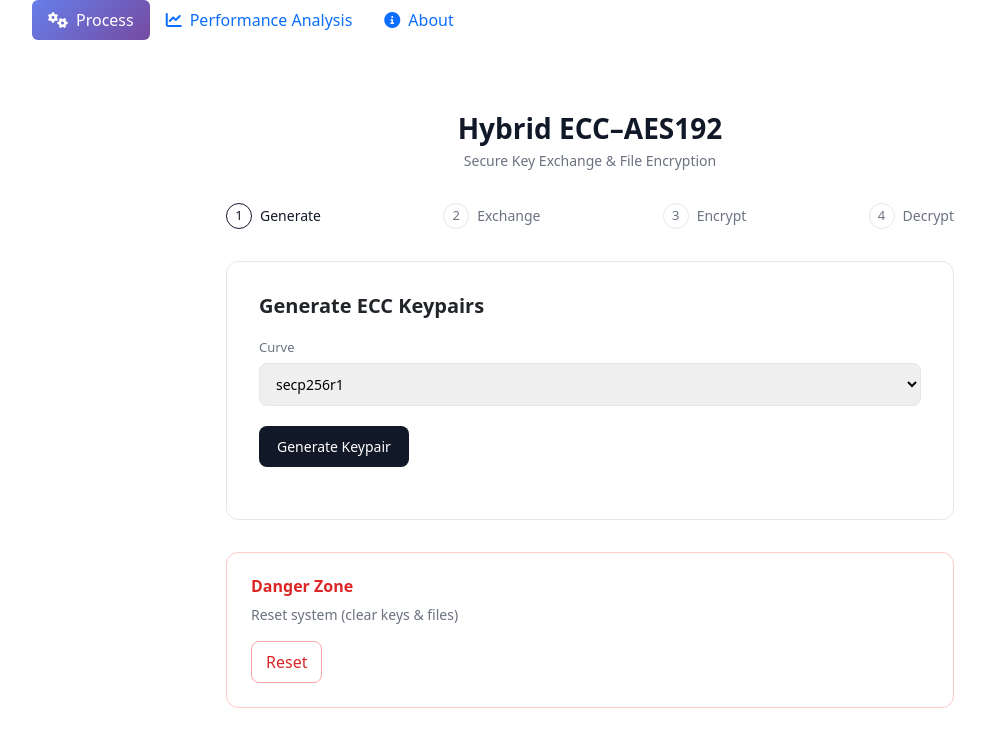
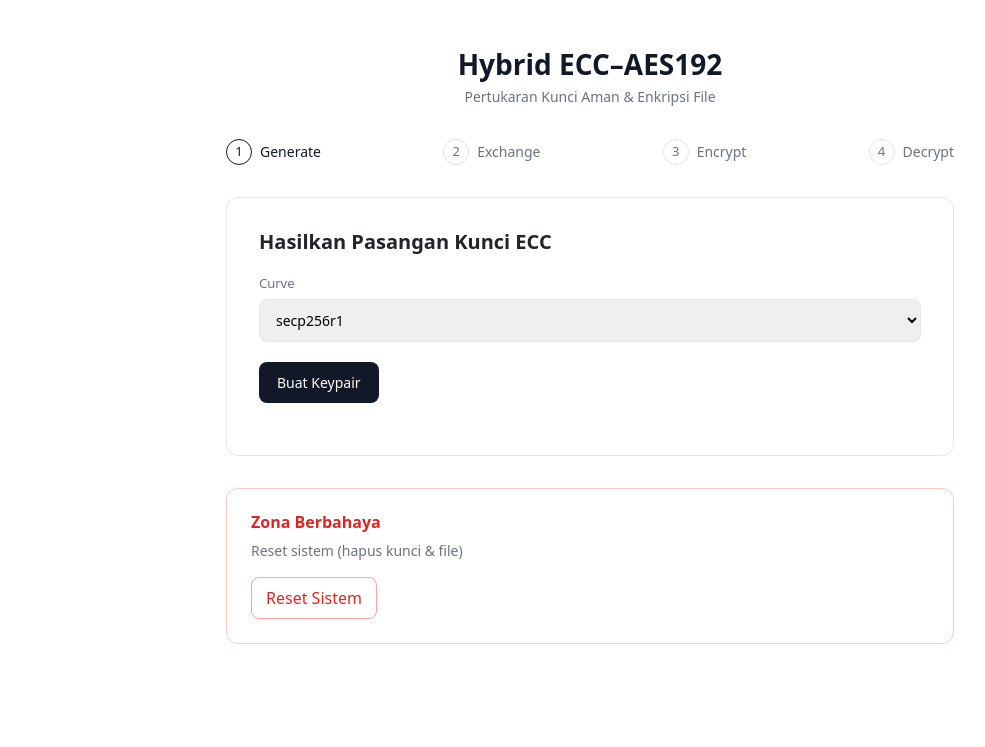
Before and after one commit to edoardo-joseph-s/Hybrid-ECC-AES192-Secure-Key-Exchange-File-Encryption-Web-Based-, a Flask app: page / in a window 1280 px wide. Shown: the top 747 px of the page, without its empty margins (50-1035 px from the left). Run offline with Flask 3, Linux system fonts and the light colour scheme.

Commit message:
feat: hapus navbar

```diff
--- a/static/js/main.js
+++ b/static/js/main.js
@@ -56,7 +56,7 @@ function displayPerformanceStats(stats) {
             <div class="card text-center">
                 <div class="card-body">
                     <h5 class="card-title text-info">${stats.encryption_count}</h5>
-                    <p class="card-text">Encryptions</p>
+                    <p class="card-text">Enkripsi</p>
                 </div>
             </div>
         </div>
@@ -64,7 +64,7 @@ function displayPerformanceStats(stats) {
             <div class="card text-center">
                 <div class="card-body">
                     <h5 class="card-title text-warning">${stats.decryption_count}</h5>
-                    <p class="card-text">Decryptions</p>
+                    <p class="card-text">Dekripsi</p>
                 </div>
             </div>
         </div>
@@ -84,9 +84,9 @@ function displayPerformanceLogs(logs) {
         } else if (log.operation.includes('Key Exchange')) {
             details = `Alice: ${log.alice_time.toFixed(6)}s, Bob: ${log.bob_time.toFixed(6)}s`;
         } else if (log.operation.includes('Encryption')) {
-            details = `Time: ${log.encryption_time.toFixed(6)}s, Size: ${log.original_size} bytes`;
+            details = `Waktu: ${log.encryption_time.toFixed(6)}s, Ukuran: ${log.original_size} bytes`;
         } else if (log.operation.includes('Decryption')) {
-            details = `Time: ${log.decryption_time.toFixed(6)}s, Size: ${log.decrypted_size} bytes`;
+            details = `Waktu: ${log.decryption_time.toFixed(6)}s, Ukuran: ${log.decrypted_size} bytes`;
         }
 
         logsHtml += `
--- a/static/js/process.js
+++ b/static/js/process.js
@@ -49,8 +49,8 @@ async function generateKeys() {
 
             const resultsDiv = document.getElementById('keyResults');
             resultsDiv.innerHTML = `
-                <div class="process-success">✓ Alice Public Key generated</div>
-                <div class="process-success">✓ Bob Public Key generated</div>
+                <div class="process-success">✓ Kunci Publik Alice dibuat</div>
+                <div class="process-success">✓ Kunci Publik Bob dibuat</div>
                 <div style="margin-top: 12px; font-size: 12px; color: var(--muted);">
                     Generation time: ${result.total_generation_time.toFixed(4)}s
                 </div>
@@ -78,7 +78,7 @@ async function generateKeys() {
         `;
     } finally {
         btn.disabled = false;
-        btn.textContent = 'Generate Keypair';
+        btn.textContent = 'Buat Keypair';
     }
 }
 
@@ -133,13 +133,13 @@ async function encryptFile() {
     const file = fileInput.files[0];
 
     if (!file) {
-        alert('Please select a file to encrypt');
+        alert('Silakan pilih file untuk dienkripsi');
         return;
     }
 
     const btn = document.getElementById('encryptBtn');
     btn.disabled = true;
-    btn.textContent = 'Encrypting...';
+    btn.textContent = 'Sedang mengenkripsi...';
 
     try {
         const formData = new FormData();
@@ -156,17 +156,17 @@ async function encryptFile() {
         if (result.success) {
             const resultsDiv = document.getElementById('encryptResults');
             resultsDiv.innerHTML = `
-                <div class="process-success">✓ File encrypted successfully</div>
+                <div class="process-success">✓ File berhasil dienkripsi</div>
                 <div style="margin-top: 12px; font-size: 12px; color: var(--muted);">
                     Original: ${result.original_filename}<br>
-                    Encrypted: ${result.encrypted_filename}<br>
+                    Terenkripsi: ${result.encrypted_filename}<br>
                     Algorithm: ${result.algorithm}<br>
                     Size increase: ${result.size_increase_percent.toFixed(2)}%<br>
                     Time: ${result.encryption_time.toFixed(4)}s
                 </div>
                 <button class="process-button" style="margin-top: 12px; padding: 6px 12px; font-size: 12px;"
                         onclick="window.open('/download_file/${result.encrypted_filename}', '_blank')">
-                    Download Encrypted File
+                    Unduh File Terenkripsi
                 </button>
             `;
 
@@ -185,7 +185,7 @@ async function encryptFile() {
         `;
     } finally {
         btn.disabled = false;
-        btn.textContent = 'Encrypt File';
+        btn.textContent = 'Enkripsi File';
     }
 }
 
@@ -194,13 +194,13 @@ async function decryptFile() {
     const file = fileInput.files[0];
 
     if (!file) {
-        alert('Please select a file to decrypt');
+        alert('Silakan pilih file untuk didekripsi');
         return;
     }
 
     const btn = document.getElementById('decryptBtn');
     btn.disabled = true;
-    btn.textContent = 'Decrypting...';
+    btn.textContent = 'Sedang mendekripsi...';
 
     try {
         const formData = new FormData();
@@ -216,15 +216,15 @@ async function decryptFile() {
         if (result.success) {
             const resultsDiv = document.getElementById('decryptResults');
             resultsDiv.innerHTML = `
-                <div class="process-success">✓ File decrypted successfully</div>
+                <div class="process-success">✓ File berhasil didekripsi</div>
                 <div style="margin-top: 12px; font-size: 12px; color: var(--muted);">
-                    Encrypted: ${result.original_encrypted_filename}<br>
-                    Decrypted: ${result.decrypted_filename}<br>
+                    Terenkripsi: ${result.original_encrypted_filename}<br>
+                    Didekripsi: ${result.decrypted_filename}<br>
                     Time: ${result.decryption_time.toFixed(4)}s
                 </div>
                 <button class="process-button" style="margin-top: 12px; padding: 6px 12px; font-size: 12px;"
                         onclick="window.open('/download_file/${result.decrypted_filename}', '_blank')">
-                    Download Decrypted File
+                    Unduh File Didekripsi
                 </button>
             `;
         } else {
@@ -238,7 +238,7 @@ async function decryptFile() {
         `;
     } finally {
         btn.disabled = false;
-        btn.textContent = 'Decrypt File';
+        btn.textContent = 'Dekripsi File';
     }
 }
 
@@ -265,8 +265,8 @@ async function resetSystem() {
             document.getElementById('decryptResults').innerHTML = '';
 
             // Reset key display
-            document.getElementById('alicePubKey').textContent = 'Not generated';
-            document.getElementById('bobPubKey').textContent = 'Not generated';
+            document.getElementById('alicePubKey').textContent = 'Belum dibuat';
+            document.getElementById('bobPubKey').textContent = 'Belum dibuat';
 
             // Disable buttons
             document.getElementById('keyExchangeBtn').disabled = true;
--- a/templates/index.html
+++ b/templates/index.html
@@ -3,7 +3,7 @@
 <head>
     <meta charset="UTF-8">
     <meta name="viewport" content="width=device-width, initial-scale=1.0">
-    <title>Hybrid ECC-AES192: Secure Key Exchange & File Encryption</title>
+    <title>Hybrid ECC-AES192: Pertukaran Kunci Aman & Enkripsi File</title>
     <link href="https://cdn.jsdelivr.net/npm/bootstrap@5.3.0/dist/css/bootstrap.min.css" rel="stylesheet">
     <link href="https://cdnjs.cloudflare.com/ajax/libs/font-awesome/6.0.0/css/all.min.css" rel="stylesheet">
     <link rel="stylesheet" href="{{ url_for('static', filename='css/main.css') }}">
@@ -13,24 +13,8 @@
     </div>
 
     <div class="container">
-        <!-- Navigation Tabs -->
-        <ul class="nav nav-pills mb-4" id="mainTabs" role="tablist">
-            <li class="nav-item" role="presentation">
-                <button class="nav-link active" id="process-tab" data-bs-toggle="tab" data-bs-target="#process" type="button" role="tab">
-                    <i class="fas fa-cogs me-2"></i>Process
-                </button>
-            </li>
-            <li class="nav-item" role="presentation">
-                <button class="nav-link" id="analysis-tab" data-bs-toggle="tab" data-bs-target="#analysis" type="button" role="tab">
-                    <i class="fas fa-chart-line me-2"></i>Performance Analysis
-                </button>
-            </li>
-            <li class="nav-item" role="presentation">
-                <button class="nav-link" id="about-tab" data-bs-toggle="tab" data-bs-target="#about" type="button" role="tab">
-                    <i class="fas fa-info-circle me-2"></i>About
-                </button>
-            </li>
-        </ul>
+        <!-- Navigation Tabs removed -->
+
 
         <!-- Tab Content -->
         <div class="tab-content" id="mainTabContent">
@@ -40,7 +24,7 @@
                     <!-- HEADER -->
                     <header class="process-header">
                         <h1>Hybrid ECC–AES192</h1>
-                        <p>Secure Key Exchange & File Encryption</p>
+                        <p>Pertukaran Kunci Aman & Enkripsi File</p>
                     </header>
 
                     <!-- STEPPER -->
@@ -62,7 +46,7 @@
                     <!-- STEP 1: GENERATE KEYS -->
                     <div class="step-content active" id="step1">
                         <div class="process-card">
-                            <h2>Generate ECC Keypairs</h2>
+                            <h2>Hasilkan Pasangan Kunci ECC</h2>
 
                             <label class="process-label">Curve</label>
                             <select class="process-select">
@@ -70,7 +54,7 @@
                             </select>
 
                             <button class="process-button" onclick="generateKeys()" id="generateKeysBtn">
-                                Generate Keypair
+                                Buat Keypair
                             </button>
 
                             <div class="process-result" id="keyResults"></div>
@@ -80,12 +64,12 @@
                     <!-- STEP 2: KEY EXCHANGE -->
                     <div class="step-content" id="step2">
                         <div class="process-card">
-                            <h2>ECDH Key Exchange</h2>
+                            <h2>Pertukaran Kunci ECDH</h2>
 
-                            <label class="process-label">Public Keys</label>
+                            <label class="process-label">Kunci Publik</label>
                             <div style="background: #f8f9fa; border: 1px solid #dee2e6; border-radius: 8px; padding: 12px; margin-bottom: 20px; font-family: monospace; font-size: 12px;">
-                                <div><strong>Alice:</strong> <span id="alicePubKey">Not generated</span></div>
-                                <div><strong>Bob:</strong> <span id="bobPubKey">Not generated</span></div>
+                                <div><strong>Alice:</strong> <span id="alicePubKey">Belum dibuat</span></div>
+                                <div><strong>Bob:</strong> <span id="bobPubKey">Belum dibuat</span></div>
                             </div>
 
                             <button class="process-button" onclick="performKeyExchange()" id="keyExchangeBtn" disabled>
@@ -99,22 +83,22 @@
                     <!-- STEP 3: ENCRYPT FILE -->
                     <div class="step-content" id="step3">
                         <div class="process-card">
-                            <h2>Encrypt File</h2>
+                            <h2>Enkripsi File</h2>
 
-                            <label class="process-label">Choose File</label>
+                            <label class="process-label">Pilih File</label>
                             <div class="file-input-wrapper">
                                 <input type="file" id="encryptFile" class="process-select" onchange="updateFileInfo(this, 'encrypt')">
                                 <div class="file-info" id="encryptFileInfo"></div>
                             </div>
 
-                            <label class="process-label">Encryption Mode</label>
+                            <label class="process-label">Mode Enkripsi</label>
                             <select class="process-select" id="encryptMode">
-                                <option value="gcm">AES-192-GCM (Recommended)</option>
+                                <option value="gcm">AES-192-GCM (Direkomendasikan)</option>
                                 <option value="cbc">AES-192-CBC</option>
                             </select>
 
                             <button class="process-button" onclick="encryptFile()" id="encryptBtn" disabled>
-                                Encrypt File
+                                Enkripsi File
                             </button>
 
                             <div class="process-result" id="encryptResults"></div>
@@ -124,16 +108,16 @@
                     <!-- STEP 4: DECRYPT FILE -->
                     <div class="step-content" id="step4">
                         <div class="process-card">
-                            <h2>Decrypt File</h2>
+                            <h2>Dekripsi File</h2>
 
-                            <label class="process-label">Choose Encrypted File</label>
+                            <label class="process-label">Pilih File Terenkripsi</label>
                             <div class="file-input-wrapper">
                                 <input type="file" id="decryptFile" class="process-select" onchange="updateFileInfo(this, 'decrypt')">
                                 <div class="file-info" id="decryptFileInfo"></div>
                             </div>
 
                             <button class="process-button" onclick="decryptFile()" id="decryptBtn" disabled>
-                                Decrypt File
+                                Dekripsi File
                             </button>
 
                             <div class="process-result" id="decryptResults"></div>
@@ -142,9 +126,9 @@
 
                     <!-- DANGER ZONE -->
                     <div class="process-danger">
-                        <h3>Danger Zone</h3>
-                        <p>Reset system (clear keys & files)</p>
-                        <button onclick="resetSystem()">Reset</button>
+                        <h3>Zona Berbahaya</h3>
+                        <p>Reset sistem (hapus kunci & file)</p>
+                        <button onclick="resetSystem()">Reset Sistem</button>
                     </div>
                 </div>
             </div>
@@ -156,12 +140,12 @@
                         <div class="card">
                             <div class="card-header performance-stats">
                                 <h5 class="mb-0">
-                                    <i class="fas fa-chart-line me-2"></i>Performance Analysis
+                                    <i class="fas fa-chart-line me-2"></i>Analisis Kinerja
                                 </h5>
                             </div>
                             <div class="card-body">
                                 <button class="btn btn-primary mb-3" onclick="loadPerformance()">
-                                    <i class="fas fa-sync me-2"></i>Refresh Performance Data
+                                    <i class="fas fa-sync me-2"></i>Segarkan Data Kinerja
                                 </button>
 
                                 <div id="performanceContent">
@@ -170,15 +154,15 @@
                                     </div>
 
                                     <div class="mt-4">
-                                        <h6>Operation Logs</h6>
+                                        <h6>Log Operasi</h6>
                                         <div class="table-responsive">
                                             <table class="table table-striped" id="logsTable">
                                                 <thead>
                                                     <tr>
-                                                        <th>Operation</th>
-                                                        <th>Time (s)</th>
-                                                        <th>Details</th>
-                                                        <th>Timestamp</th>
+                                                        <th>Operasi</th>
+                                                        <th>Waktu (s)</th>
+                                                        <th>Detail</th>
+                                                        <th>Cap Waktu</th>
                                                     </tr>
                                                 </thead>
                                                 <tbody>
@@ -201,40 +185,40 @@
                         <div class="card">
                             <div class="card-header bg-dark text-white">
                                 <h5 class="mb-0">
-                                    <i class="fas fa-info-circle me-2"></i>About Hybrid ECC-AES192 System
+                                    <i class="fas fa-info-circle me-2"></i>Tentang Sistem Hybrid ECC-AES192
                                 </h5>
                             </div>
                             <div class="card-body">
-                                <h6>System Overview</h6>
-                                <p>This web application demonstrates a hybrid cryptosystem combining Elliptic Curve Cryptography (ECC) with Advanced Encryption Standard (AES-192) for secure key exchange and file encryption.</p>
+                                <h6>Ikhtisar Sistem</h6>
+                                <p>Aplikasi web ini mendemonstrasikan sistem kriptografi hibrid yang menggabungkan Elliptic Curve Cryptography (ECC) dengan Advanced Encryption Standard (AES-192) untuk pertukaran kunci yang aman dan enkripsi file.</p>
 
-                                <h6>Key Components</h6>
+                                <h6>Komponen Utama</h6>
                                 <ul>
-                                    <li><strong>ECC (secp256r1):</strong> Generates keypairs for Alice and Bob</li>
-                                    <li><strong>ECDH:</strong> Elliptic Curve Diffie-Hellman for secure key exchange</li>
-                                    <li><strong>HKDF:</strong> HMAC-based Key Derivation Function to derive AES-192 keys</li>
-                                    <li><strong>AES-192:</strong> Symmetric encryption for file data (GCM/CBC modes)</li>
+                                    <li><strong>ECC (secp256r1):</strong> Menghasilkan pasangan kunci untuk Alice dan Bob</li>
+                                    <li><strong>ECDH:</strong> Elliptic Curve Diffie-Hellman untuk pertukaran kunci yang aman</li>
+                                    <li><strong>HKDF:</strong> Fungsi derivasi kunci berbasis HMAC untuk menghasilkan kunci AES-192</li>
+                                    <li><strong>AES-192:</strong> Enkripsi simetris untuk data file (mode GCM/CBC)</li>
                                 </ul>
 
-                                <h6>Security Features</h6>
+                                <h6>Fitur Keamanan</h6>
                                 <ul>
-                                    <li>Forward secrecy through ECDH</li>
-                                    <li>Authentication via GCM mode</li>
-                                    <li>Secure key derivation with HKDF</li>
-                                    <li>No private key transmission</li>
+                                    <li>Kerahasiaan maju melalui ECDH</li>
+                                    <li>Otentikasi melalui mode GCM</li>
+                                    <li>Derivasi kunci yang aman dengan HKDF</li>
+                                    <li>Tidak ada transmisi kunci privat</li>
                                 </ul>
 
-                                <h6>Technical Specifications</h6>
+                                <h6>Spesifikasi Teknis</h6>
                                 <ul>
-                                    <li>ECC Curve: secp256r1 (prime256v1)</li>
-                                    <li>Symmetric Algorithm: AES-192</li>
-                                    <li>Key Derivation: HKDF-SHA256</li>
-                                    <li>Max File Size: 16MB</li>
+                                    <li>Kurva ECC: secp256r1 (prime256v1)</li>
+                                    <li>Algoritma Simetris: AES-192</li>
+                                    <li>Derivasi Kunci: HKDF-SHA256</li>
+                                    <li>Ukuran File Maksimum: 16MB</li>
                                 </ul>
 
                                 <div class="alert alert-info mt-3">
                                     <i class="fas fa-info-circle me-2"></i>
-                                    <strong>Note:</strong> This is an educational demonstration for academic purposes. For production use, additional security measures should be implemented.
+                                    <strong>Catatan:</strong> Ini adalah demonstrasi edukasional untuk tujuan akademik. Untuk penggunaan produksi, langkah-langkah keamanan tambahan harus diterapkan.
                                 </div>
                             </div>
                         </div>
```
